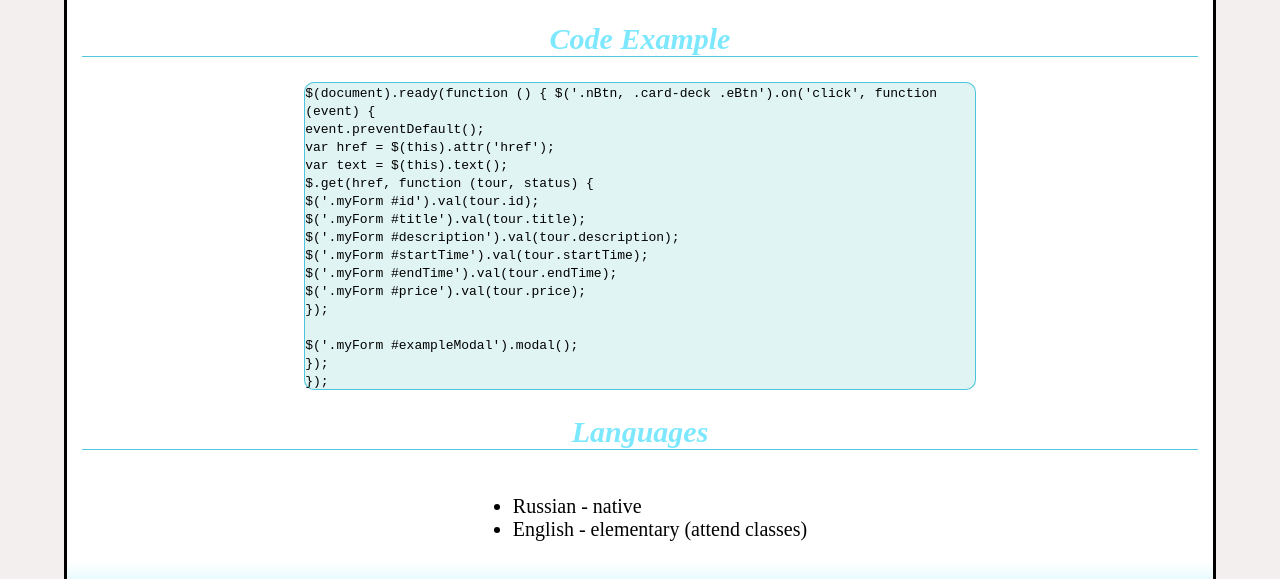
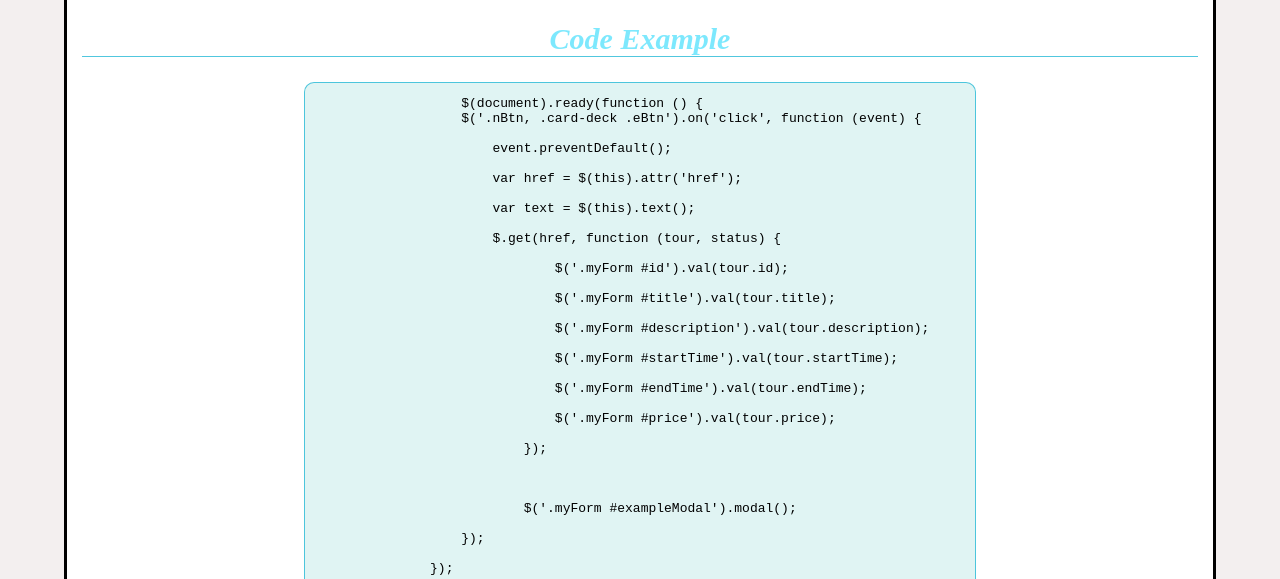
Before and after one commit to LoRainaY/rsschool-cv, a plain HTML site: page index.html in a window 1280 px wide. Shown: the part 1693-2272 px from the top of the page. Drawn offline with Linux system fonts and the light colour scheme; a web font is replaced by a local one.

Commit message:
feat:add tag <pre> in code class

```diff
--- a/index.html
+++ b/index.html
@@ -180,7 +180,7 @@
             <section class="sec-code-example">
                 <h2>Code Example</h2>
                 <div class="code-container">
-                    <div class="code1">
+                    <div class="code1"><pre>
                     <code>$(document).ready(function () {
                     $('.nBtn, .card-deck .eBtn').on('click', function (event) {<br>
                         event.preventDefault();<br>
@@ -197,7 +197,7 @@
 
                             $('.myForm #exampleModal').modal();<br>
                     });<br>
-                });</code>
+                });</pre></code>
             </div></div>
             </section>
             <section class="sec-lang" id="lang-link">
```
